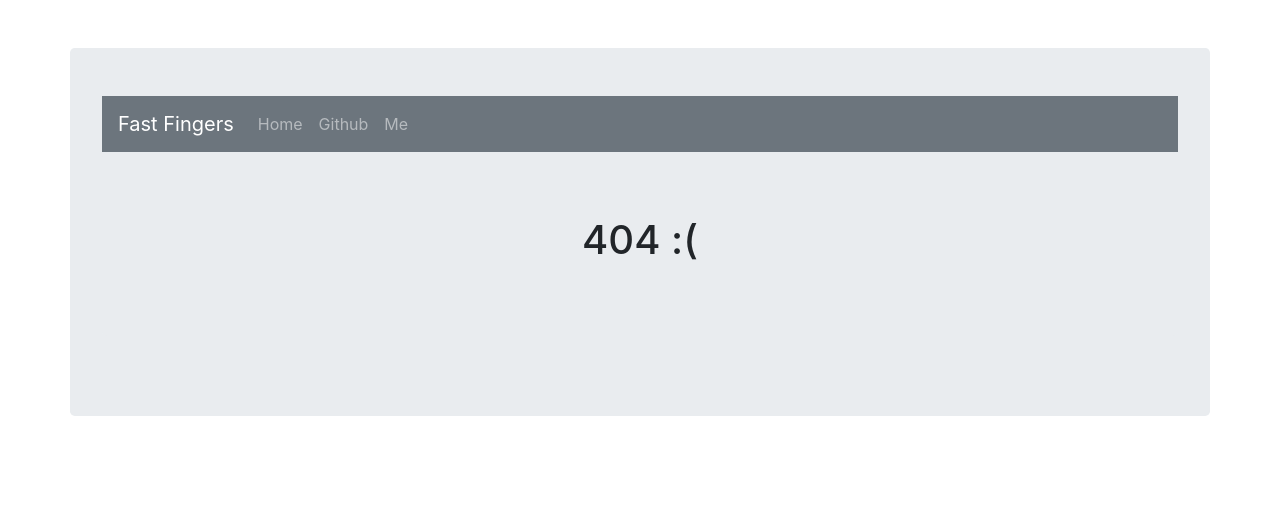
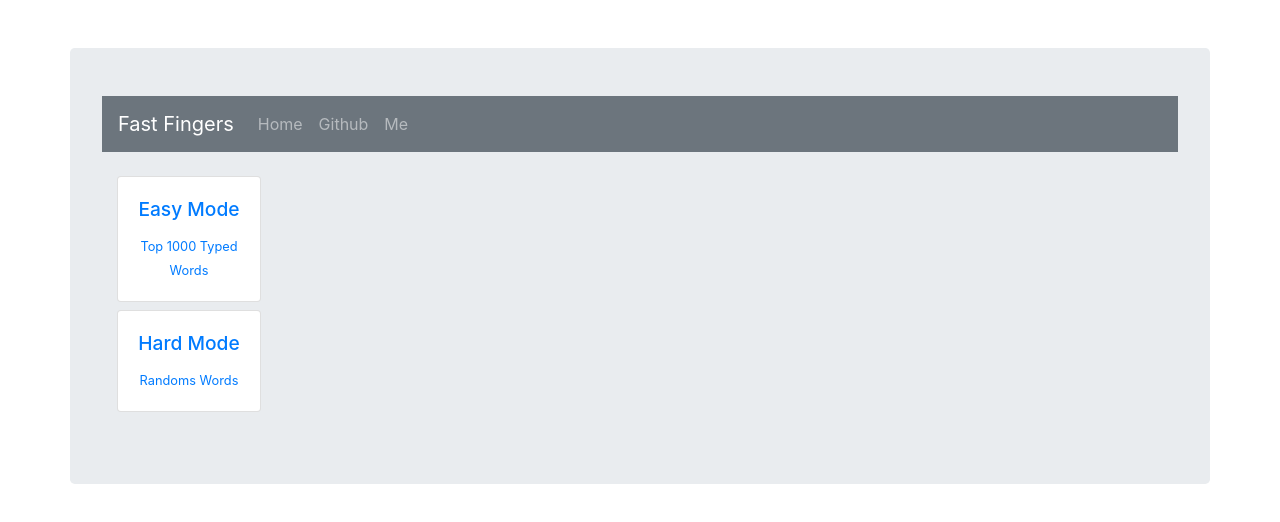
Before and after one commit to tmullen1991-zz/Typing-Practice-Website, a React (Create React App) app in the folder client/: page / in a window 1280 px wide. Before the commit this address had no page. Shown: the top 522 px of the page. Built offline with nearby package versions, Linux system fonts and the light colour scheme.

Commit message:
fixing things

```diff
--- a/client/src/App.js
+++ b/client/src/App.js
@@ -2,6 +2,7 @@ import Jumbotron from "react-bootstrap/Jumbotron";
 import { BrowserRouter as Router, Route, Switch } from "react-router-dom";
 import Easy from "./pages/Easy";
 import Hard from "./pages/Hard";
+import Home from "./pages/Home"
 import NotFound from "./components/NotFound";
 import Navbar from "./components/Navbar";
 
@@ -9,18 +10,19 @@ import "./App.css";
 
 function App() {
   return (
-    <div className="App">
-      <Jumbotron className="container py-5 my-5 justify-content-center">
-        <Navbar />
-        <Router exact path="/">
+    <Router exact path="/">
+      <div className="App">
+        <Jumbotron className="container py-5 my-5 justify-content-center">
+          <Navbar />
           <Switch>
+            <Route exact path="/" component={Home} />
             <Route exact path="/easy" component={Easy} />
             <Route exact path="/hard" component={Hard} />
             <Route component={NotFound} />
           </Switch>
-        </Router>
-      </Jumbotron>
-    </div>
+        </Jumbotron>
+      </div>
+    </Router>
   );
 }
 
--- /dev/null
+++ b/client/src/pages/Home.js
@@ -0,0 +1,33 @@
+import React from "react";
+import Sidecard from "../components/Sidecard";
+import "./style.css";
+
+export default function Example() {
+  const reload = () => {
+    window.location.reload();
+  };
+
+  return (
+    <div className="container py-3">
+      <div className="row">
+        {/*contains side card difficulty choices*/}
+        <div className="col-3">
+          <a href="/easy">
+            <Sidecard
+              onClick={reload}
+              difficulty="Easy Mode"
+              description="Top 1000 Typed Words"
+            />
+          </a>
+          <a href="/hard">
+            <Sidecard
+              onClick={reload}
+              difficulty="Hard Mode"
+              description="Randoms Words"
+            />
+          </a>
+        </div>
+      </div>
+    </div>
+  );
+}
```
Also changed, not shown: 1 other file (tests, documents, lock files or other folders).
